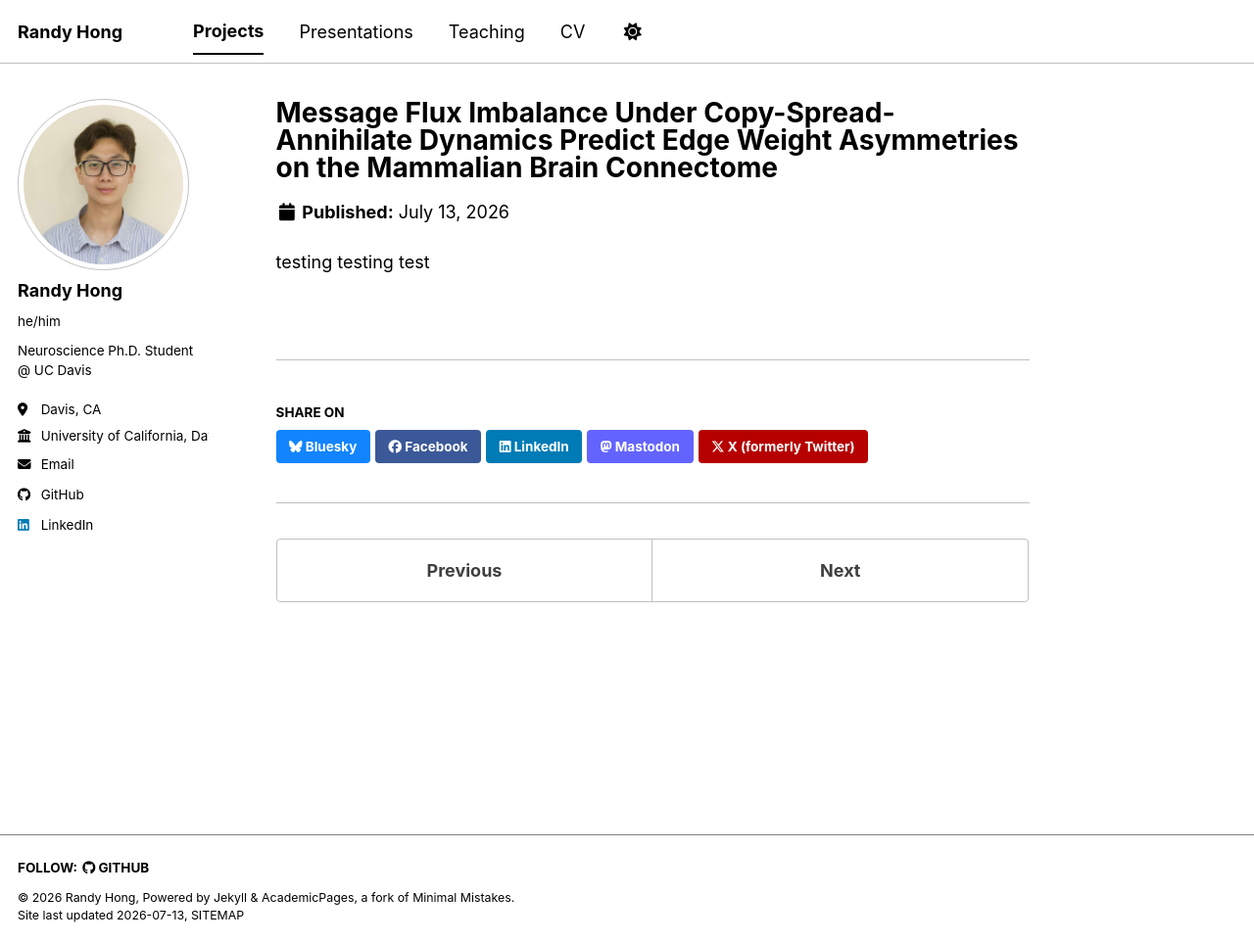
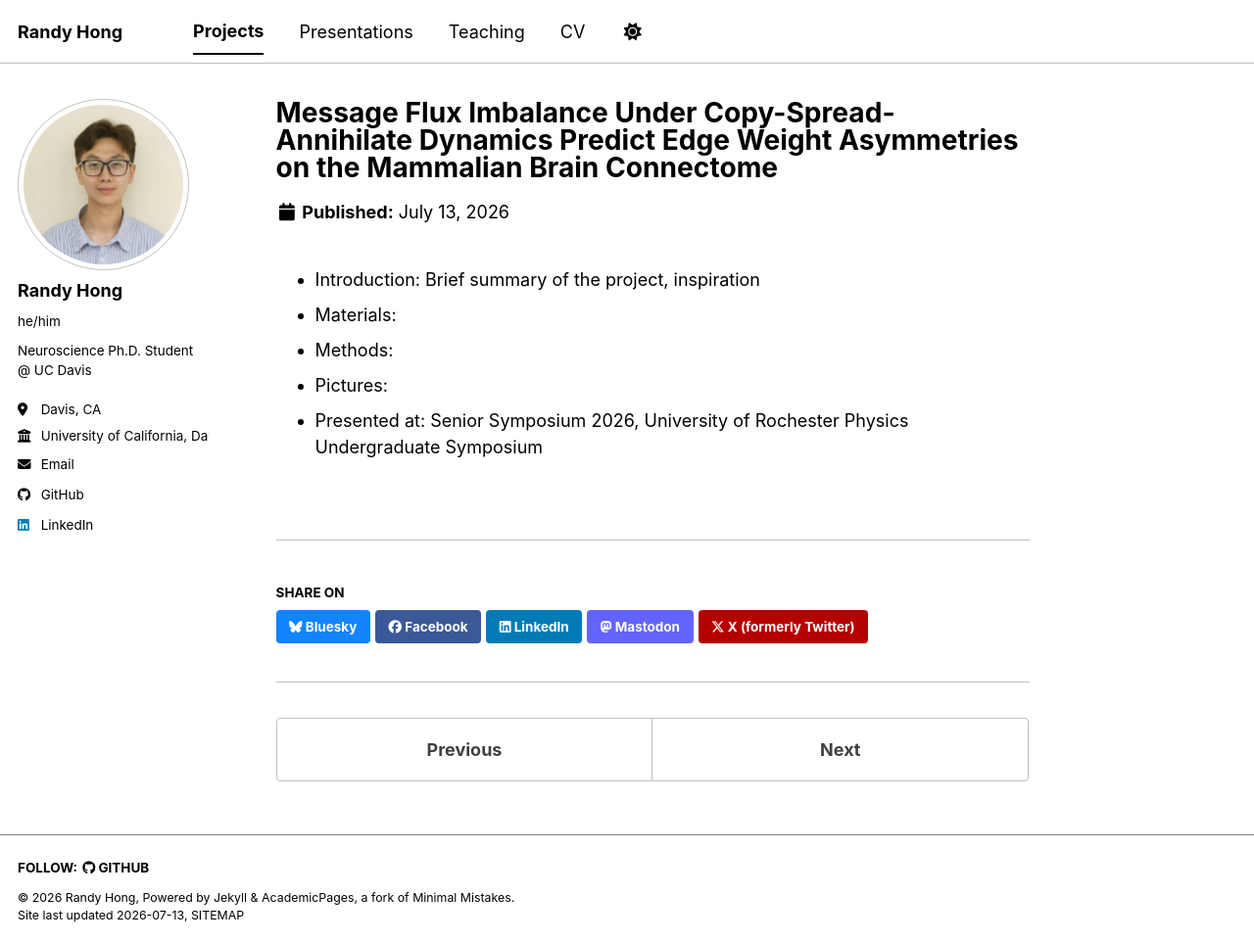
Before and after one commit to randyhongg/randyhongg.github.io, a Jekyll site: the page built from _portfolio/asymmetries.md, in a window 1280 px wide and 963 px high. Shown: the whole window at 98% size. Built offline with Jekyll 4.4.1, drawn with Linux system fonts in a browser that asks for light colours; a style sheet for code colours, icons or effects is not loaded; a file with an impossible date is left out.

Commit message:
Update asymmetries.md

```diff
--- a/_portfolio/asymmetries.md
+++ b/_portfolio/asymmetries.md
@@ -4,4 +4,8 @@ excerpt: "Advisor: Professor Daniel Graham Ph.D. & Professor Yan Hao Ph.D., Depa
 collection: portfolio
 ---
 
-testing testing test
+- Introduction: Brief summary of the project, inspiration
+- Materials:
+- Methods:
+- Pictures:
+- Presented at: Senior Symposium 2026, University of Rochester Physics Undergraduate Symposium
```
